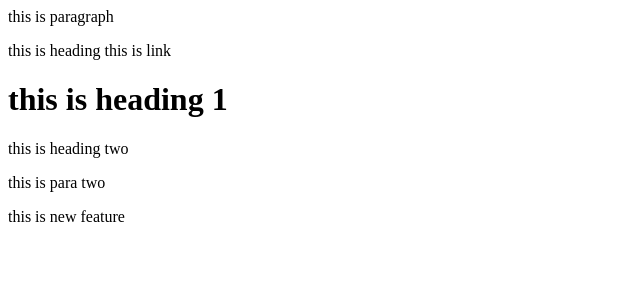
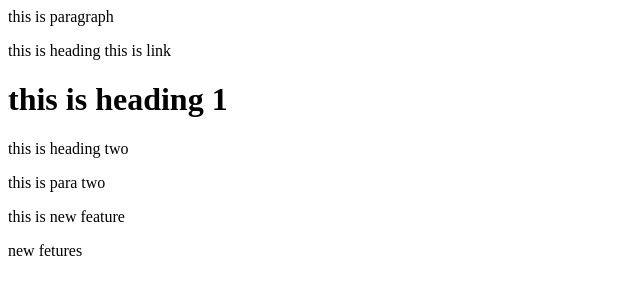
Before and after one commit to nithin10105/NEW_REPOSITORY, a plain HTML site: page index.html in a window 1280 px wide. Shown: the full height of the page, 0-640 px from the left. Drawn offline with Linux system fonts and the light colour scheme.

Commit message:
hear new features addes to this file

```diff
--- a/index.html
+++ b/index.html
@@ -5,3 +5,4 @@
 <h> this is heading two </h>
 <p> this is para two</p>
 <p> this is new feature</p>
+<p> new fetures</p>
```
